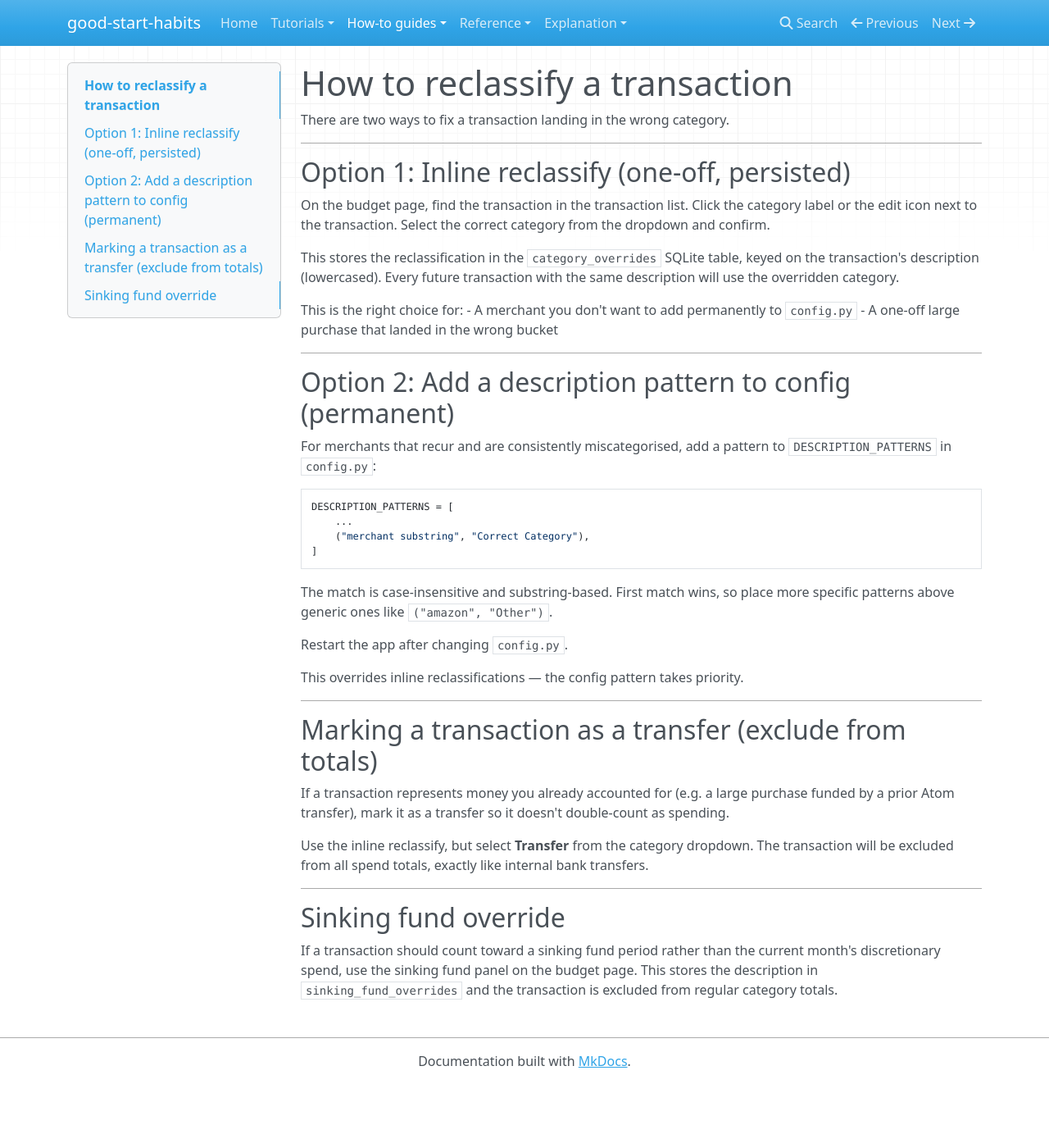
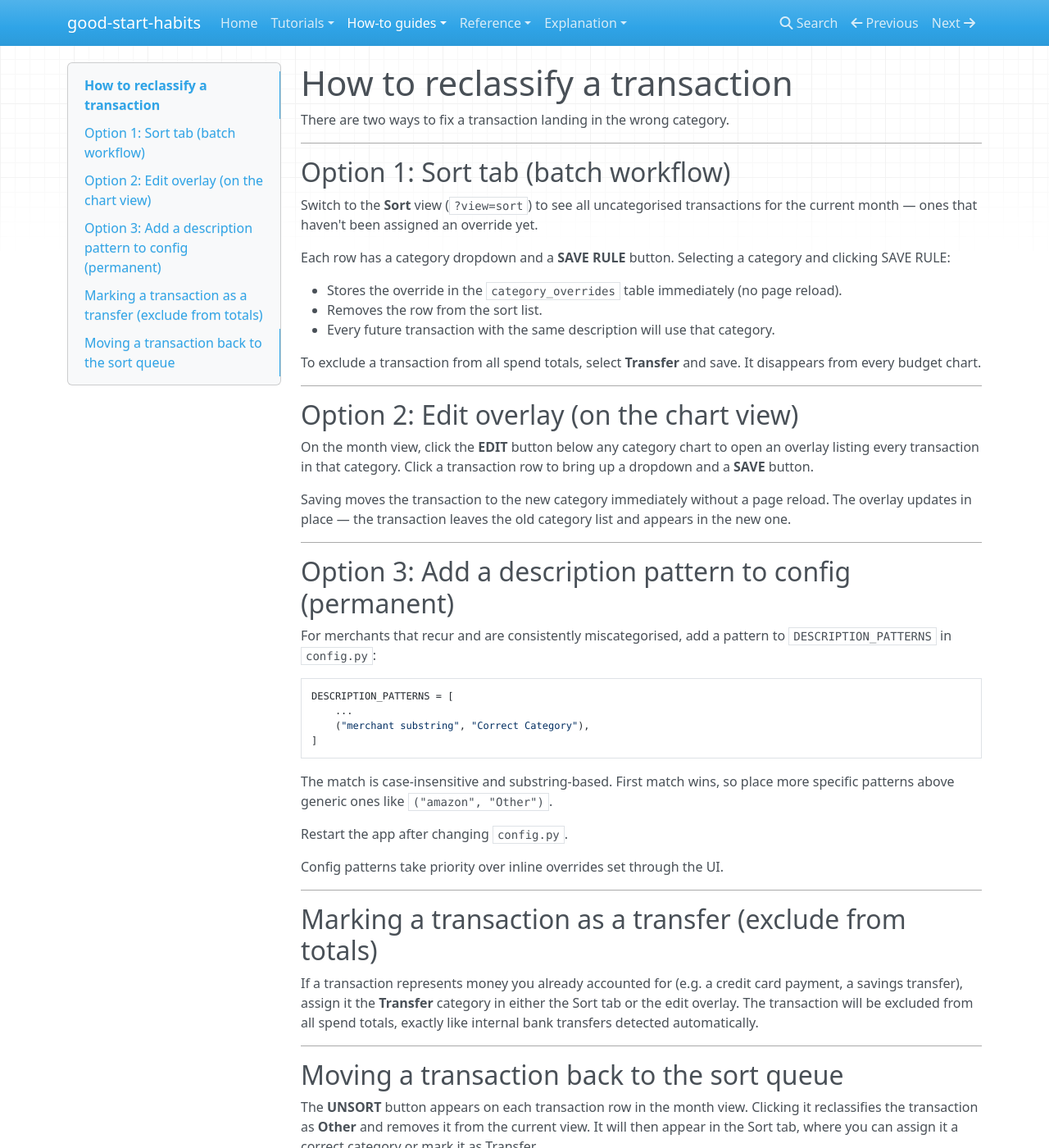
Before and after one commit to HenryCrosswell/good_start_habits, an MkDocs documentation site: the page built from docs/how-to/reclassify-a-transaction.md, in a window 1280 px wide and 1400 px high. Shown: the whole window at 82% size. Built offline with MkDocs 1.6.1, drawn with Linux system fonts in a browser that asks for light colours; nearby versions of some CDN libraries; some of the changed text lies outside the part shown.

```diff
--- a/docs/explanation/budget-architecture.md
+++ b/docs/explanation/budget-architecture.md
@@ -22,7 +22,9 @@
 
 `budget.map_category()` assigns a personal category to each transaction using two sources of truth in order of priority:
 
-1. **Inline overrides** (`category_overrides` table) — checked first. If the transaction's lowercased description exactly matches a stored override, that category is used. These are set via the reclassify UI.
+1. **Inline overrides** (`category_overrides` table) — checked first via substring match on the lowercased description. If the stored description pattern appears anywhere in the transaction description, that category is used. These are set via the Sort tab or edit overlay.
+
+   - If the stored category is `"Transfer"`, the override returns `None` and the transaction is excluded from all spend totals — same as an automatically detected internal transfer.
 
 2. **`CATEGORY_MAP`** (`config.py`) — matched against TrueLayer's `transaction_classification` field. TrueLayer returns a list like `["Food", "Groceries"]`. The map supports two key formats:
    - `"Food|Groceries"` — matches if both top-level and sub-level match
@@ -54,6 +56,18 @@
 
 ---
 
+## UNSORT and the sort queue
+
+Each transaction row on the month view has an **UNSORT** button. Clicking it:
+
+1. Calls `POST /budget/api/reclassify` with `category: "Other"` — no page reload.
+2. Removes the row from the current view immediately.
+3. The transaction now appears in the **Sort** tab (`?view=sort`) as an uncategorised item, where it can be assigned a correct category or marked as Transfer.
+
+This replaced the old SF button, which only crossed transactions out visually without affecting spend totals.
+
+---
+
 ## Provider limits and wrong-card detection
 
 `PROVIDER_BUDGET_LIMITS` defines which categories belong on each card. When viewing a specific provider:
--- a/docs/how-to/reclassify-a-transaction.md
+++ b/docs/how-to/reclassify-a-transaction.md
@@ -4,19 +4,29 @@
 
 ---
 
-## Option 1: Inline reclassify (one-off, persisted)
+## Option 1: Sort tab (batch workflow)
 
-On the budget page, find the transaction in the transaction list. Click the category label or the edit icon next to the transaction. Select the correct category from the dropdown and confirm.
+Switch to the **Sort** view (`?view=sort`) to see all uncategorised transactions for the current month — ones that haven't been assigned an override yet.
 
-This stores the reclassification in the `category_overrides` SQLite table, keyed on the transaction's description (lowercased). Every future transaction with the same description will use the overridden category.
+Each row has a category dropdown and a **SAVE RULE** button. Selecting a category and clicking SAVE RULE:
 
-This is the right choice for:
-- A merchant you don't want to add permanently to `config.py`
-- A one-off large purchase that landed in the wrong bucket
+- Stores the override in the `category_overrides` table immediately (no page reload).
+- Removes the row from the sort list.
+- Every future transaction with the same description will use that category.
+
+To exclude a transaction from all spend totals, select **Transfer** and save. It disappears from every budget chart.
 
 ---
 
-## Option 2: Add a description pattern to config (permanent)
+## Option 2: Edit overlay (on the chart view)
+
+On the month view, click the **EDIT** button below any category chart to open an overlay listing every transaction in that category. Click a transaction row to bring up a dropdown and a **SAVE** button.
+
+Saving moves the transaction to the new category immediately without a page reload. The overlay updates in place — the transaction leaves the old category list and appears in the new one.
+
+---
+
+## Option 3: Add a description pattern to config (permanent)
 
 For merchants that recur and are consistently miscategorised, add a pattern to `DESCRIPTION_PATTERNS` in `config.py`:
 
@@ -31,18 +41,18 @@
 
 Restart the app after changing `config.py`.
 
-This overrides inline reclassifications — the config pattern takes priority.
+Config patterns take priority over inline overrides set through the UI.
 
 ---
 
 ## Marking a transaction as a transfer (exclude from totals)
 
-If a transaction represents money you already accounted for (e.g. a large purchase funded by a prior Atom transfer), mark it as a transfer so it doesn't double-count as spending.
-
-Use the inline reclassify, but select **Transfer** from the category dropdown. The transaction will be excluded from all spend totals, exactly like internal bank transfers.
+If a transaction represents money you already accounted for (e.g. a credit card payment, a savings transfer), assign it the **Transfer** category in either the Sort tab or the edit overlay. The transaction will be excluded from all spend totals, exactly like internal bank transfers detected automatically.
 
 ---
 
-## Sinking fund override
+## Moving a transaction back to the sort queue
 
-If a transaction should count toward a sinking fund period rather than the current month's discretionary spend, use the sinking fund panel on the budget page. This stores the description in `sinking_fund_overrides` and the transaction is excluded from regular category totals.
+The **UNSORT** button appears on each transaction row in the month view. Clicking it reclassifies the transaction as **Other** and removes it from the current view. It will then appear in the Sort tab, where you can assign it a correct category or mark it as Transfer.
+
+This replaces the old SF (Sinking Fund) button.
```
Also changed, not shown: CLAUDE.md (+30 -9 lines), docs/reference/routes.md (+7 -1 lines), src/good_start_habits/templates/budget.html (+65 -20 lines), 4 other files.
